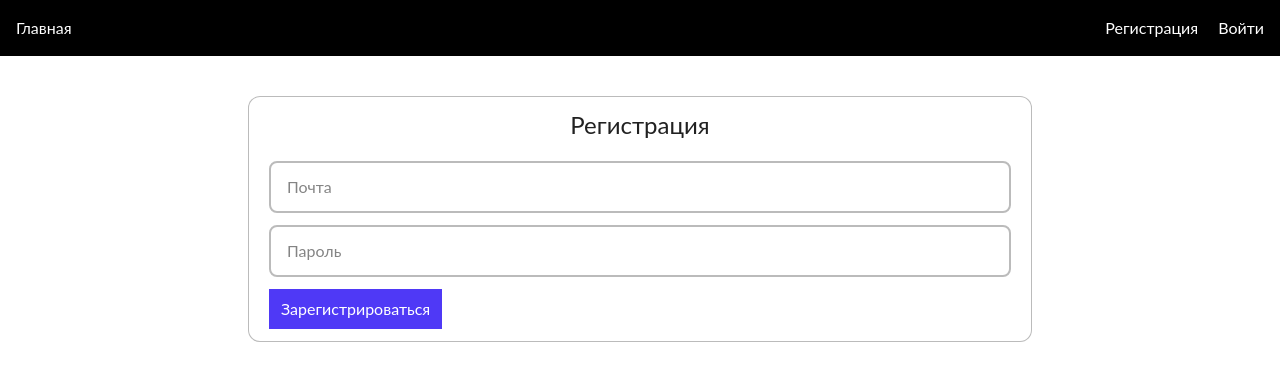
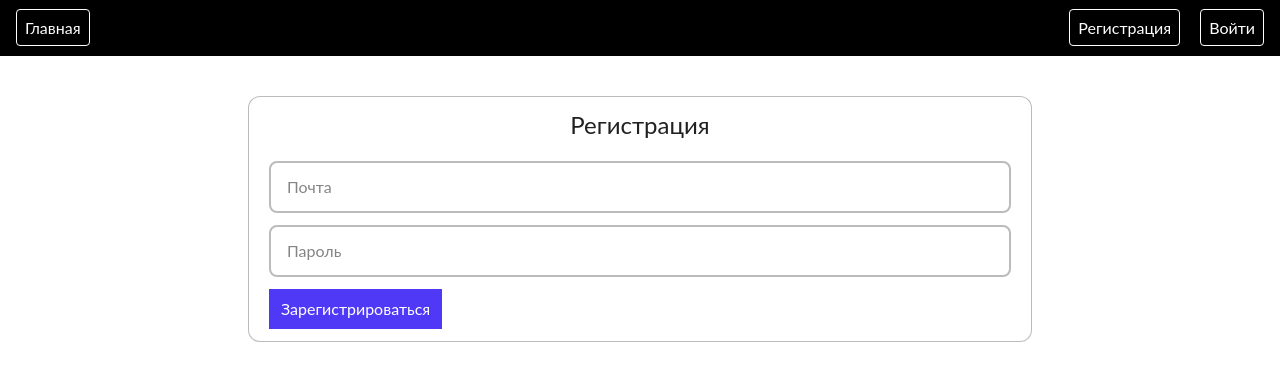
Before and after one commit to zxcThienla0/task-scheduler-frontend, a React (Vite) app: page / in a window 1280 px wide. Shown: the top 380 px of the page. Built offline with nearby package versions, Linux system fonts and the light colour scheme.

Commit message:
fix visual

```diff
--- a/src/App.tsx
+++ b/src/App.tsx
@@ -26,14 +26,14 @@ function App() {
                     <div className="bg-black text-white p-4">
                         <nav className='container flex justify-between'>
                             <ul className="flex space-x-4">
-                                <li><Link to="/" className="hover:underline">Главная</Link></li>
+                                <li><Link to="/" className="p-2 border rounded border-white">Главная</Link></li>
                             </ul>
                             <ul className="flex w-auto">
                                 {!isAuth ? (
                                     <>
-                                        <li><Link to="/register" className="hover:underline pr-5">Регистрация</Link>
+                                        <li><Link to="/register" className="mr-5 p-2 border rounded border-white">Регистрация</Link>
                                         </li>
-                                        <li><Link to="/login" className="hover:underline">Войти</Link></li>
+                                        <li><Link to="/login" className="p-2 border rounded border-white">Войти</Link></li>
                                     </>
                                 ) : (
                                     <>
```
